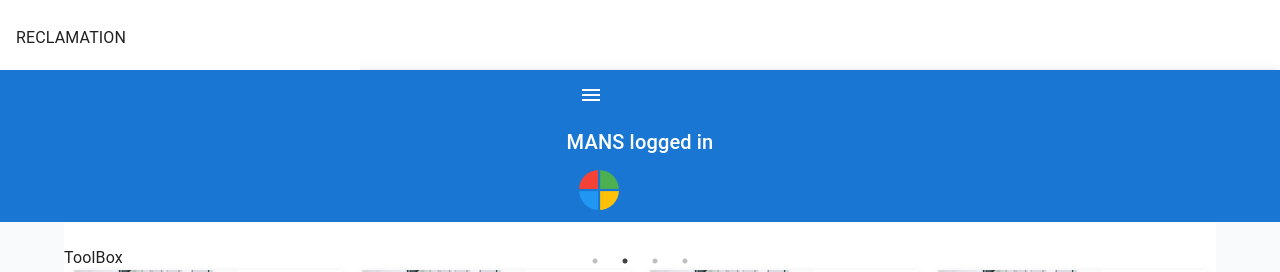
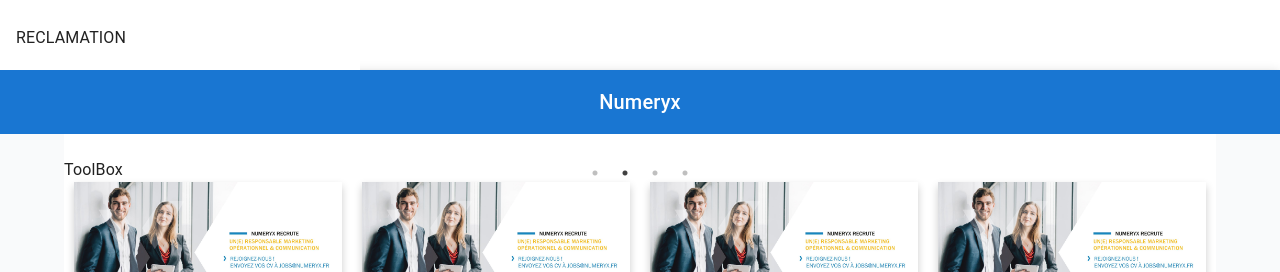
Before and after one commit to ahmedberriche/react-365-auth, a React (Create React App) app: page /dashboard in a window 1280 px wide. Shown: the part 186-458 px from the top of the page. Built offline with nearby package versions, Linux system fonts and the light colour scheme.

Commit message:
remove unecessary items from header

```diff
--- a/src/components/Header.jsx
+++ b/src/components/Header.jsx
@@ -25,7 +25,7 @@
         <Toolbar>
           <div className="header-container">
             <div className="header-menu">
-              <IconButton
+              {/* <IconButton
                 size="large"
                 aria-label="header-menu"
                 aria-controls="menu-appbar"
@@ -35,12 +35,12 @@
                 className={isOpen ? "d-none" : "d-block"}
               >
                 <MenuIcon />
-              </IconButton>
+              </IconButton> */}
               <Typography variant="h6" component="div">
-                MANS logged in
+                Numeryx
               </Typography>
             </div>
-            <IconButton
+            {/* <IconButton
               size="large"
               aria-label="account of current user"
               aria-controls="menu-appbar"
@@ -69,7 +69,7 @@
               onClose={handleClose}
             >
               <MenuItem onClick={handleClose}>Logout</MenuItem>
-            </Menu>
+            </Menu> */}
           </div>
         </Toolbar>
       </AppBar>
--- a/src/styles/Player.css
+++ b/src/styles/Player.css
@@ -9,7 +9,7 @@
 }
 
 .player-content video {
-  padding: 10px;
+  padding: 0 10px 10px 10px;
 }
 
 @media screen and (max-width: 1024px) {
```
